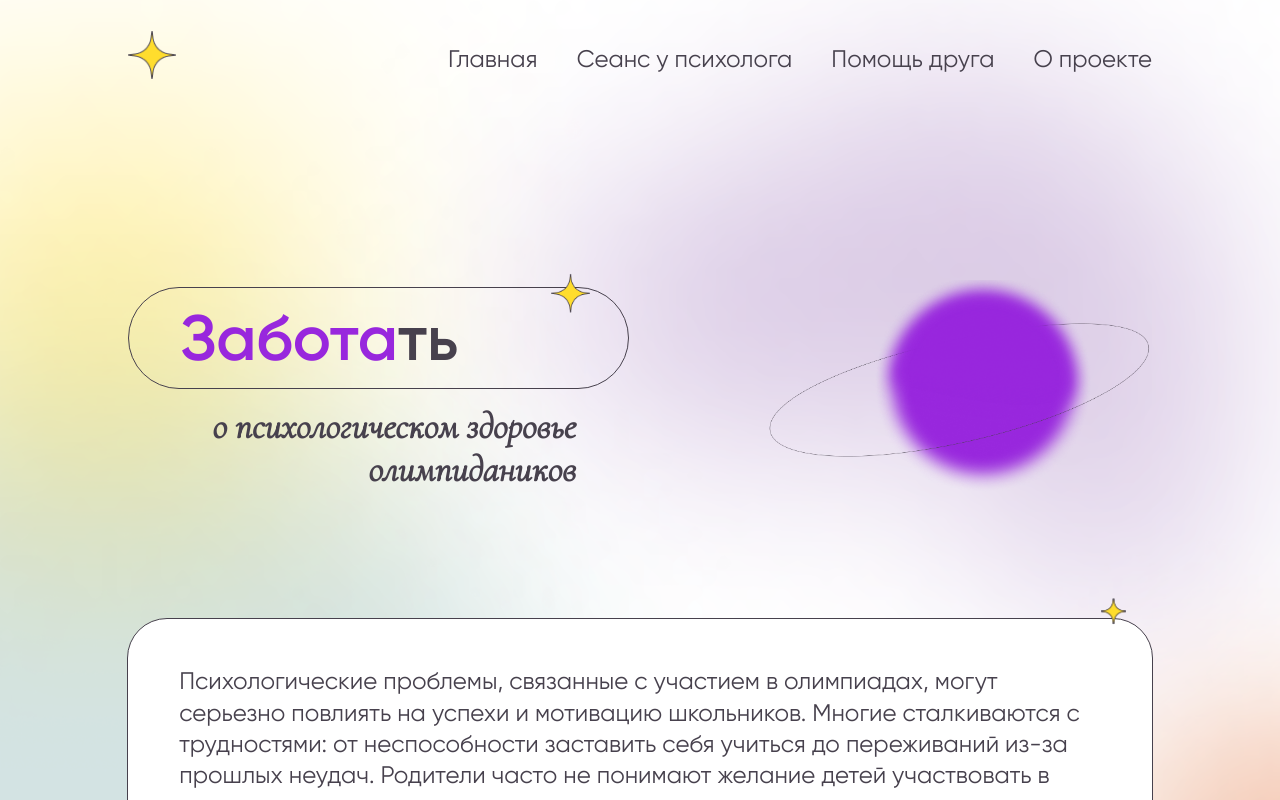
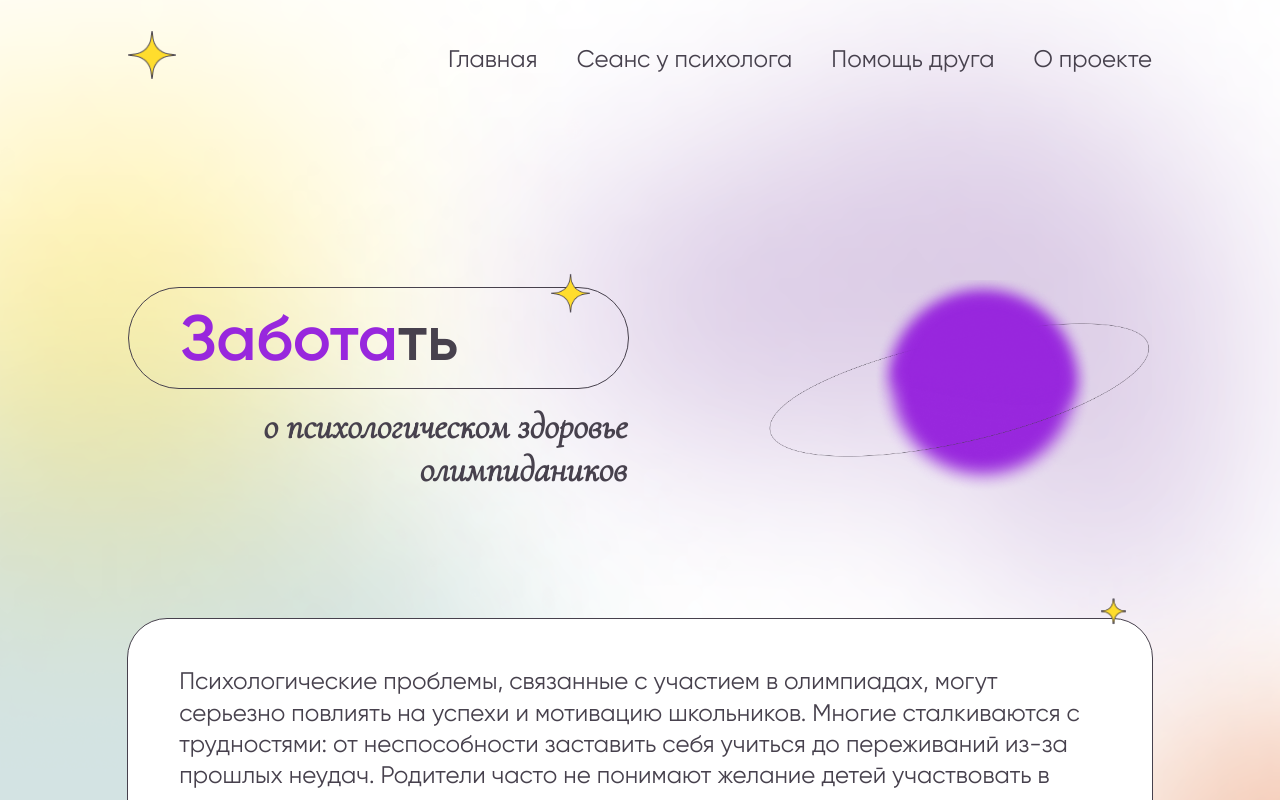
Before and after one commit to impanikaa/longread-app, a React (Create React App) app: page / in a window 1280 px wide. Shown: the top 800 px of the page. Built offline with nearby package versions, Linux system fonts and the light colour scheme.

Commit message:
правка адаптивности на главной и about

```diff
--- a/src/components/home/style.module.css
+++ b/src/components/home/style.module.css
@@ -32,7 +32,7 @@
     justify-content: space-between;
     height: auto;
     text-align: left;
-    width: 35vw;
+    width: 39vw;
 }
 
 .main_text h2 {
```
